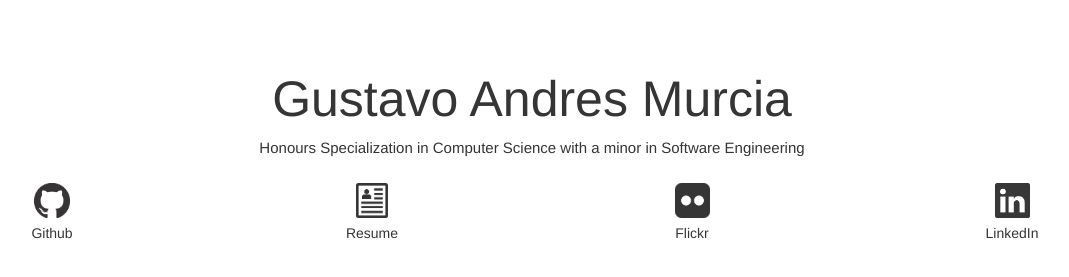
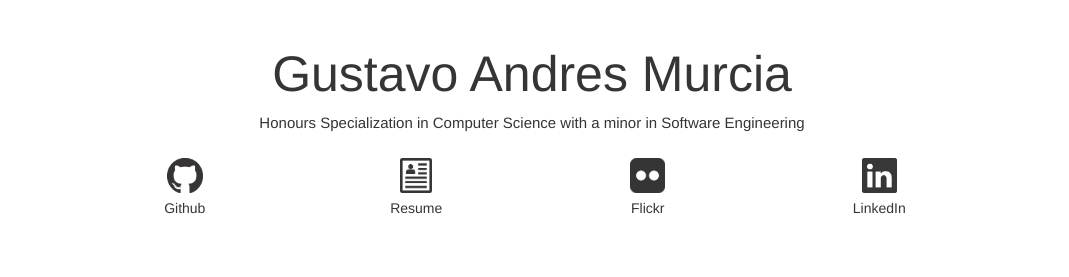
Before and after one commit to GAUNSD/murcia.ca, a plain HTML site: page index.html in a window 1280 px wide. Shown: the part 253-530 px from the top of the page, without its empty margins (108-1177 px from the left). Drawn offline with nearby package versions, Linux system fonts and the light colour scheme.

Commit message:
Changed container padding

```diff
--- a/css/style.css
+++ b/css/style.css
@@ -16,6 +16,14 @@ body {
 
 p {
 	color: #353535;
+}
+
+/*
+ * Bootstrap CSS Changes
+ */
+.container-fluid {
+	padding-left:  15%;
+	padding-right: 15%;
 }
 
 #name h1 {
--- a/index.html
+++ b/index.html
@@ -32,10 +32,7 @@
                     <div id="profile-pic">
                        <img src="img/HotlineCircle_compressed.png">
                     </div>
-                </div>
-            </div>
-            <div class="row">
-                <div class="col-md-12">
+
                     <div id="name">
                        <h1>Gustavo Andres Murcia</h1>
                     </div>
@@ -44,6 +41,7 @@
                         <p>Honours Specialization in Computer Science with a minor in Software Engineering</p>
 
                     </div>
+
                 </div>
             </div>
             <div class="row">
```
